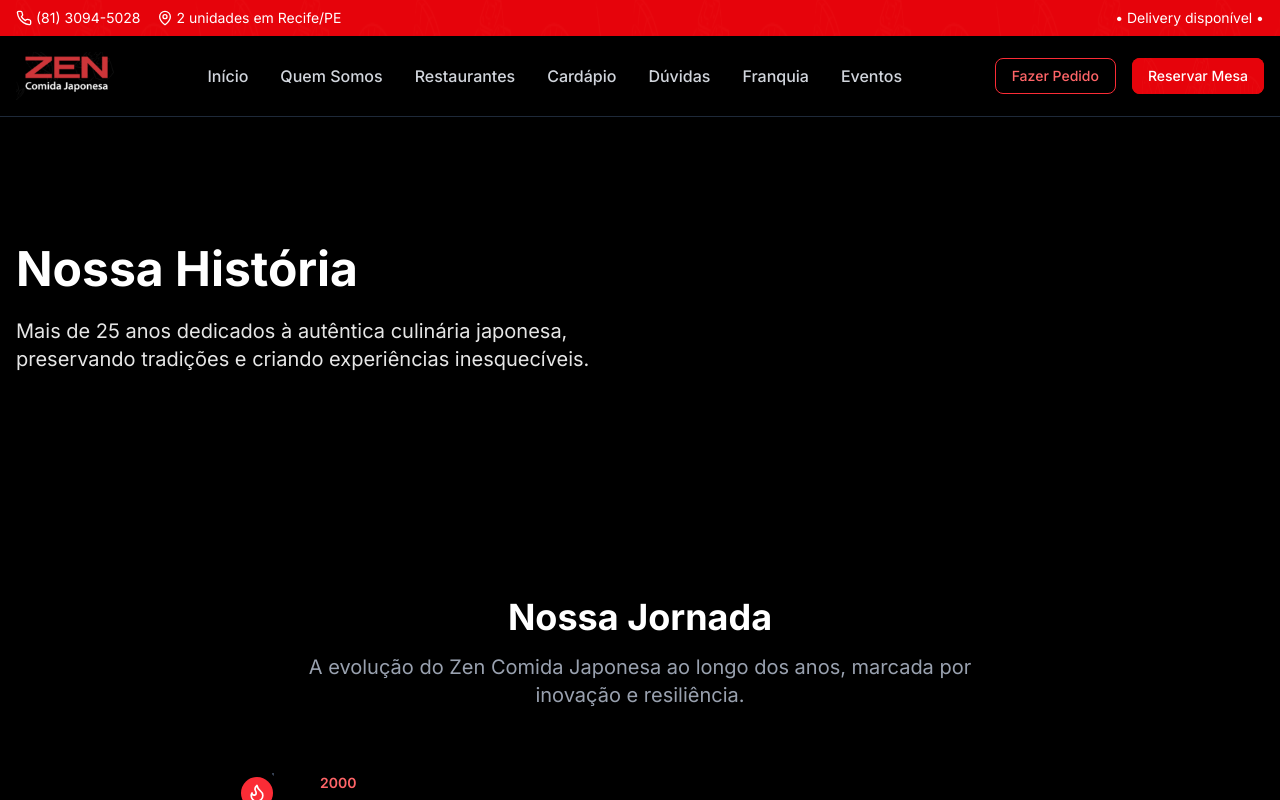
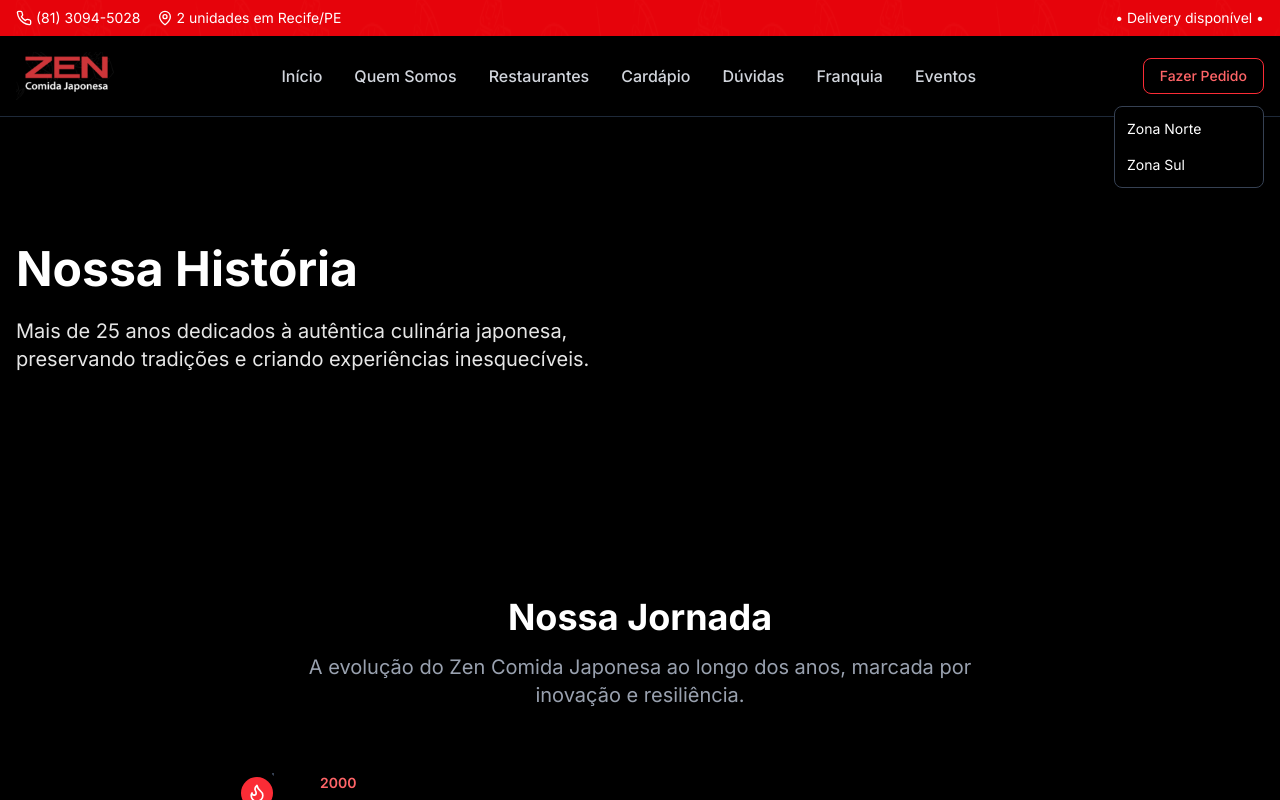
Before and after one commit to Viniciuseudes/ZenComidaJaponesa, a Next.js app: page /quem-somos in a window 1280 px wide. Both pictures are taken after a click on the button "Fazer Pedido". Shown: the top 800 px of the page. Built offline with nearby package versions, Linux system fonts and the light colour scheme.

Commit message:
ajustes de bugs

```diff
--- a/app/quem-somos/page.tsx
+++ b/app/quem-somos/page.tsx
@@ -1,7 +1,6 @@
 "use client";
 
 import { useState, useEffect, useRef } from "react";
-import Image from "next/image";
 import {
   Users,
   Award,
@@ -13,7 +12,6 @@ import {
   MapPin,
   Shield,
   Crown,
-  Play,
 } from "lucide-react";
 
 // Os dados da nova linha do tempo, baseados na sua história
@@ -99,7 +97,7 @@ export default function QuemSomos() {
           observer.disconnect();
         }
       },
-      { threshold: 0.1 }
+      { threshold: 0.1 },
     );
 
     if (timelineRef.current) {
@@ -209,34 +207,6 @@ export default function QuemSomos() {
           </div>
         </div>
       </section>
-
-      {/* Video Section */}
-      <section className="py-16 bg-black">
-        <div className="container mx-auto px-4">
-          <div className="max-w-4xl mx-auto text-center">
-            <h2 className="text-4xl font-bold text-white mb-6">
-              Conheça Nossa Essência
-            </h2>
-            <p className="text-xl text-gray-400 mb-8">
-              Assista ao vídeo e descubra como mantemos viva a tradição da
-              culinária japonesa.
-            </p>
-            <div className="relative aspect-video bg-gray-800 rounded-2xl overflow-hidden shadow-2xl">
-              <Image
-                src="/placeholder.svg?height=400&width=800"
-                alt="Vídeo Institucional"
-                fill
-                className="object-cover"
-              />
-              <div className="absolute inset-0 flex items-center justify-center bg-black/40">
-                <button className="w-20 h-20 bg-red-600 hover:bg-red-700 rounded-full flex items-center justify-center transition-colors">
-                  <Play className="w-8 h-8 text-white ml-1" />
-                </button>
-              </div>
-            </div>
-          </div>
-        </div>
-      </section>
     </main>
   );
 }
--- a/components/Header.tsx
+++ b/components/Header.tsx
@@ -4,7 +4,8 @@ import { useState } from "react";
 import Link from "next/link";
 import Image from "next/image";
 import { Menu, X, Phone, MapPin } from "lucide-react";
-import { Button } from "@/components/ui/button";
+import { Button, buttonVariants } from "@/components/ui/button"; // Importando buttonVariants
+import { cn } from "@/lib/utils"; // Importando utilitário de classes
 import {
   DropdownMenu,
   DropdownMenuContent,
@@ -82,52 +83,55 @@ export default function Header() {
             ))}
           </nav>
 
-          {/* CTA Buttons - Desktop (SOLUÇÃO DEFINITIVA) */}
+          {/* CTA Buttons - Desktop (CORRIGIDO E OTIMIZADO) */}
           <div className="hidden md:flex items-center space-x-4">
-            <DropdownMenu>
-              <DropdownMenuTrigger asChild>
-                <Button
-                  variant="outline"
-                  className="border-red-500 text-red-400 hover:bg-red-500 hover:text-white bg-transparent"
+            {/* FIX TÉCNICO:
+               1. Removido 'asChild' para evitar conflito de Ref.
+               2. Usamos 'modal={false}' para não travar o scroll ou interações.
+               3. Aplicamos as classes do botão diretamente no Trigger.
+            */}
+            <DropdownMenu modal={false}>
+              <DropdownMenuTrigger
+                className={cn(
+                  buttonVariants({ variant: "outline" }),
+                  "border-red-500 text-red-400 hover:bg-red-500 hover:text-white bg-transparent transition-all duration-200 cursor-pointer outline-none select-none",
+                )}
+              >
+                Fazer Pedido
+              </DropdownMenuTrigger>
+
+              <DropdownMenuContent
+                className="bg-black border-gray-700 text-white z-[100] mt-2 min-w-[150px]"
+                align="end"
+              >
+                <DropdownMenuItem
+                  asChild
+                  className="focus:bg-gray-800 focus:text-white cursor-pointer"
                 >
-                  Fazer Pedido
-                </Button>
-              </DropdownMenuTrigger>
-              <DropdownMenuContent className="bg-black border-gray-700 text-white">
-                <DropdownMenuItem asChild>
                   <a
                     href="https://loja.neemo.com.br/zencomidajaponesa"
                     target="_blank"
                     rel="noopener noreferrer"
-                    className="cursor-pointer hover:!bg-gray-700"
+                    className="w-full flex items-center py-2"
                   >
                     Zona Norte
                   </a>
                 </DropdownMenuItem>
-                <DropdownMenuItem asChild>
+                <DropdownMenuItem
+                  asChild
+                  className="focus:bg-gray-800 focus:text-white cursor-pointer"
+                >
                   <a
                     href="https://loja.neemo.com.br/zencomidajaponesa-boaviagem"
                     target="_blank"
                     rel="noopener noreferrer"
-                    className="cursor-pointer hover:!bg-gray-700"
+                    className="w-full flex items-center py-2"
                   >
                     Zona Sul
                   </a>
                 </DropdownMenuItem>
               </DropdownMenuContent>
             </DropdownMenu>
-
-            <Button
-              className="text-white shadow-lg relative overflow-hidden"
-              style={{
-                backgroundImage: "url('/sushi-pattern-bg.png')",
-                backgroundSize: "300px 300px",
-                backgroundRepeat: "repeat",
-              }}
-            >
-              <div className="absolute inset-0 bg-red-600/90"></div>
-              <span className="relative z-10">Reservar Mesa</span>
-            </Button>
           </div>
 
           {/* Mobile Menu Button */}
@@ -184,17 +188,6 @@ export default function Header() {
                     Pedido - Zona Sul
                   </Button>
                 </a>
-                <Button
-                  className="text-white shadow-lg relative overflow-hidden"
-                  style={{
-                    backgroundImage: "url('/sushi-pattern-bg.png')",
-                    backgroundSize: "300px 300px",
-                    backgroundRepeat: "repeat",
-                  }}
-                >
-                  <div className="absolute inset-0 bg-red-600/90"></div>
-                  <span className="relative z-10">Reservar Mesa</span>
-                </Button>
               </div>
             </nav>
           </div>
--- a/components/ImmersiveHero.tsx
+++ b/components/ImmersiveHero.tsx
@@ -1,9 +1,17 @@
 "use client";
 
 import { useState, useEffect, useRef } from "react";
-// import Image from "next/image"; // Removido pois não está sendo usado neste componente
-import { Button } from "@/components/ui/button";
+// import Image from "next/image";
+import Link from "next/link";
+import { Button, buttonVariants } from "@/components/ui/button"; // Importando buttonVariants
 import { Play, ChevronDown } from "lucide-react";
+import { cn } from "@/lib/utils"; // Importando cn para mesclar classes
+import {
+  DropdownMenu,
+  DropdownMenuContent,
+  DropdownMenuItem,
+  DropdownMenuTrigger,
+} from "@/components/ui/dropdown-menu";
 
 export default function ImmersiveHero() {
   const [scrollY, setScrollY] = useState(0);
@@ -33,8 +41,8 @@ export default function ImmersiveHero() {
       0,
       Math.min(
         1,
-        (scrollY - window.innerHeight * 0.5) / (window.innerHeight * 0.5)
-      )
+        (scrollY - window.innerHeight * 0.5) / (window.innerHeight * 0.5),
+      ),
     );
   }
 
@@ -43,34 +51,25 @@ export default function ImmersiveHero() {
       {/* --- Seção 1: Hero Principal (COM VÍDEO DE FUNDO) --- */}
       <section
         ref={heroRef}
-        // Adicionado 'overflow-hidden' para garantir que o vídeo não vase durante o parallax
         className="relative h-screen overflow-hidden bg-black"
       >
-        {/* --- INÍCIO DA ALTERAÇÃO: Novo Background de Vídeo --- */}
-        {/* Container absoluto para o vídeo e a camada escura */}
+        {/* Background de Vídeo */}
         <div className="absolute inset-0 w-full h-full">
           <video
             autoPlay
             muted
             loop
             playsInline
-            // Classes para garantir responsividade e cobertura total
             className="absolute inset-0 w-full h-full object-cover"
-            // Mantive o efeito parallax no vídeo para suavidade
             style={{ transform: `translateY(${scrollY * 0.5}px)` }}
           >
-            {/* O caminho começa com / para acessar a pasta public */}
             <source src="/videoprincipa.mp4" type="video/mp4" />
             Seu navegador não suporta a tag de vídeo.
           </video>
-
-          {/* Camada escura (Overlay) para melhorar a leitura do texto sobre o vídeo.
-                Ajuste o 'bg-black/60' (60% opacidade) se quiser mais claro ou mais escuro */}
           <div className="absolute inset-0 bg-black/60 z-0"></div>
         </div>
-        {/* --- FIM DA ALTERAÇÃO --- */}
 
-        {/* Conteúdo de Texto e Botões (Mantido igual, z-10 garante que fique por cima do vídeo) */}
+        {/* Conteúdo */}
         <div className="relative z-10 h-full flex items-center justify-center text-center text-white">
           <div className="container mx-auto px-4">
             <div
@@ -88,28 +87,67 @@ export default function ImmersiveHero() {
                 Tradição milenar em cada prato. Descubra a autêntica culinária
                 japonesa.
               </p>
-              <div className="flex flex-col sm:flex-row gap-6 justify-center">
-                <Button
-                  size="lg"
-                  className="text-white text-lg px-8 py-4 shadow-2xl relative overflow-hidden"
+
+              {/* --- BOTÕES FUNCIONAIS (CORRIGIDOS) --- */}
+              <div className="flex flex-col sm:flex-row gap-6 justify-center items-center">
+                {/* 1. Botão Fazer Pedido (TÉCNICA BLINDADA: Sem asChild) */}
+                <DropdownMenu modal={false}>
+                  <DropdownMenuTrigger
+                    className={cn(
+                      // Usamos buttonVariants para pegar o estilo base de botão do shadcn
+                      buttonVariants({ size: "lg" }),
+                      // Adicionamos as classes personalizadas do seu projeto
+                      "text-white text-lg px-8 py-4 shadow-2xl relative overflow-hidden w-full sm:w-auto min-w-[200px] cursor-pointer h-auto border-none",
+                    )}
                     style={{
                       backgroundImage: "url('/sushi-pattern-bg.png')",
                       backgroundSize: "400px 400px",
                       backgroundRepeat: "repeat",
                     }}
                   >
-                  <div className="absolute inset-0 bg-red-600/90"></div>
-                  <span className="relative z-10">Fazer Pedido</span>
-                </Button>
+                    <div className="absolute inset-0 bg-red-600/90 pointer-events-none"></div>
+                    <span className="relative z-10 flex items-center gap-2">
+                      Fazer Pedido <ChevronDown className="w-4 h-4" />
+                    </span>
+                  </DropdownMenuTrigger>
+
+                  <DropdownMenuContent className="bg-black border-gray-700 text-white z-50 min-w-[200px]">
+                    <DropdownMenuItem asChild>
+                      <a
+                        href="https://loja.neemo.com.br/zencomidajaponesa"
+                        target="_blank"
+                        rel="noopener noreferrer"
+                        className="cursor-pointer w-full py-2 hover:bg-gray-800 focus:bg-gray-800 rounded-sm px-2 flex"
+                      >
+                        📍 Zona Norte
+                      </a>
+                    </DropdownMenuItem>
+                    <DropdownMenuItem asChild>
+                      <a
+                        href="https://loja.neemo.com.br/zencomidajaponesa-boaviagem"
+                        target="_blank"
+                        rel="noopener noreferrer"
+                        className="cursor-pointer w-full py-2 hover:bg-gray-800 focus:bg-gray-800 rounded-sm px-2 flex"
+                      >
+                        📍 Zona Sul
+                      </a>
+                    </DropdownMenuItem>
+                  </DropdownMenuContent>
+                </DropdownMenu>
+
+                {/* 2. Botão Ver Cardápio */}
+                <Link href="/cardapio" className="w-full sm:w-auto">
                   <Button
                     size="lg"
                     variant="outline"
-                  className="border-2 border-white/80 text-white hover:bg-white hover:text-gray-900 text-lg px-8 py-4 bg-black/20 backdrop-blur-sm"
+                    className="w-full border-2 border-white/80 text-white hover:bg-white hover:text-gray-900 text-lg px-8 py-4 bg-black/20 backdrop-blur-sm min-w-[200px] h-auto"
                   >
                     <Play className="w-5 h-5 mr-2" />
                     Ver Cardápio
                   </Button>
+                </Link>
               </div>
+              {/* --- FIM DOS BOTÕES --- */}
             </div>
           </div>
         </div>
@@ -121,7 +159,7 @@ export default function ImmersiveHero() {
         </button>
       </section>
 
-      {/* --- Seção 2: Vídeo com Animação de Zoom (Mantida igual) --- */}
+      {/* --- Seção 2: Vídeo com Animação de Zoom --- */}
       <section className="relative h-screen bg-black flex items-center justify-center overflow-hidden">
         <div className="absolute inset-0">
           <video
--- a/components/WhatsAppButton.tsx
+++ b/components/WhatsAppButton.tsx
@@ -1,20 +1,22 @@
-"use client"
+"use client";
 
-import { useState } from "react"
-import { MessageCircle, X } from "lucide-react"
+import { useState } from "react";
+import { MessageCircle, X } from "lucide-react";
 
 export default function WhatsAppButton() {
-  const [isOpen, setIsOpen] = useState(false)
+  const [isOpen, setIsOpen] = useState(false);
 
-  const whatsappNumber = "5581989434811" // Número do WhatsApp atualizado
-  const defaultMessage = "Olá! Gostaria de fazer um pedido no Zen Comida Japonesa."
+  // Número atualizado para o fixo: +55 (81) 3094-5028
+  const whatsappNumber = "558130945028";
+  const defaultMessage =
+    "Olá! Gostaria de fazer um pedido no Zen Comida Japonesa.";
 
   const handleWhatsAppClick = (message: string) => {
-    const encodedMessage = encodeURIComponent(message)
-    const whatsappUrl = `https://wa.me/${whatsappNumber}?text=${encodedMessage}`
-    window.open(whatsappUrl, "_blank")
-    setIsOpen(false)
-  }
+    const encodedMessage = encodeURIComponent(message);
+    const whatsappUrl = `https://wa.me/${whatsappNumber}?text=${encodedMessage}`;
+    window.open(whatsappUrl, "_blank");
+    setIsOpen(false);
+  };
 
   const quickMessages = [
     {
@@ -31,26 +33,32 @@ export default function WhatsAppButton() {
     },
     {
       title: "Delivery",
-      message: "Olá! Gostaria de saber sobre o delivery do Zen Comida Japonesa.",
+      message:
+        "Olá! Gostaria de saber sobre o delivery do Zen Comida Japonesa.",
     },
-  ]
+  ];
 
   return (
     <>
       {/* Quick Messages Popup */}
       {isOpen && (
-        <div className="fixed bottom-24 right-4 z-50 bg-gray-800 rounded-2xl shadow-2xl p-4 w-80 max-w-[calc(100vw-2rem)] border border-gray-700 text-white">
+        <div className="fixed bottom-24 right-4 z-50 bg-gray-800 rounded-2xl shadow-2xl p-4 w-80 max-w-[calc(100vw-2rem)] border border-gray-700 text-white animate-in slide-in-from-bottom-5 fade-in duration-300">
           <div className="flex items-center justify-between mb-4">
             <div className="flex items-center space-x-3">
-              <div className="w-10 h-10 bg-green-600 rounded-full flex items-center justify-center">
+              <div className="w-10 h-10 bg-green-600 rounded-full flex items-center justify-center shadow-lg">
                 <MessageCircle className="w-5 h-5 text-white" />
               </div>
               <div>
-                <h3 className="font-semibold text-white">Zen Comida Japonesa</h3>
+                <h3 className="font-semibold text-white">
+                  Zen Comida Japonesa
+                </h3>
                 <p className="text-sm text-gray-400">Online agora</p>
               </div>
             </div>
-            <button onClick={() => setIsOpen(false)} className="text-gray-400 hover:text-white">
+            <button
+              onClick={() => setIsOpen(false)}
+              className="text-gray-400 hover:text-white transition-colors p-1"
+            >
               <X className="w-5 h-5" />
             </button>
           </div>
@@ -60,9 +68,11 @@ export default function WhatsAppButton() {
               <button
                 key={index}
                 onClick={() => handleWhatsAppClick(msg.message)}
-                className="w-full text-left p-3 rounded-lg hover:bg-gray-700 transition-colors border border-gray-700"
+                className="w-full text-left p-3 rounded-lg hover:bg-gray-700 active:bg-gray-600 transition-colors border border-gray-700 group"
               >
-                <span className="text-sm font-medium text-white">{msg.title}</span>
+                <span className="text-sm font-medium text-white group-hover:text-green-400 transition-colors">
+                  {msg.title}
+                </span>
               </button>
             ))}
           </div>
@@ -70,7 +80,7 @@ export default function WhatsAppButton() {
           <div className="mt-4 pt-4 border-t border-gray-700">
             <button
               onClick={() => handleWhatsAppClick(defaultMessage)}
-              className="w-full bg-green-600 hover:bg-green-700 text-white py-3 rounded-lg font-medium transition-colors"
+              className="w-full bg-green-600 hover:bg-green-700 text-white py-3 rounded-lg font-medium transition-colors shadow-lg hover:shadow-green-900/20"
             >
               Iniciar Conversa
             </button>
@@ -81,13 +91,23 @@ export default function WhatsAppButton() {
       {/* WhatsApp Button */}
       <button
         onClick={() => setIsOpen(!isOpen)}
-        className="fixed bottom-6 right-6 z-50 bg-green-600 hover:bg-green-700 text-white rounded-full p-4 shadow-2xl transition-all duration-300 hover:scale-110"
+        className="fixed bottom-6 right-6 z-50 bg-green-600 hover:bg-green-700 text-white rounded-full p-4 shadow-2xl transition-all duration-300 hover:scale-110 active:scale-95"
+        aria-label="Abrir chat do WhatsApp"
       >
-        {isOpen ? <X className="w-6 h-6" /> : <MessageCircle className="w-6 h-6" />}
+        {isOpen ? (
+          <X className="w-6 h-6" />
+        ) : (
+          <MessageCircle className="w-6 h-6" />
+        )}
       </button>
 
-      {/* Overlay */}
-      {isOpen && <div className="fixed inset-0 z-40" onClick={() => setIsOpen(false)} />}
+      {/* Overlay para fechar ao clicar fora (Mobile UX) */}
+      {isOpen && (
+        <div
+          className="fixed inset-0 z-40 bg-black/20 backdrop-blur-sm lg:hidden"
+          onClick={() => setIsOpen(false)}
+        />
+      )}
     </>
-  )
+  );
 }
```
Also changed, not shown: components/Hero.tsx (+27 -19 lines), 1 other file (tests, documents, lock files or other folders). Lines whose indentation alone changed are shown as unchanged.
